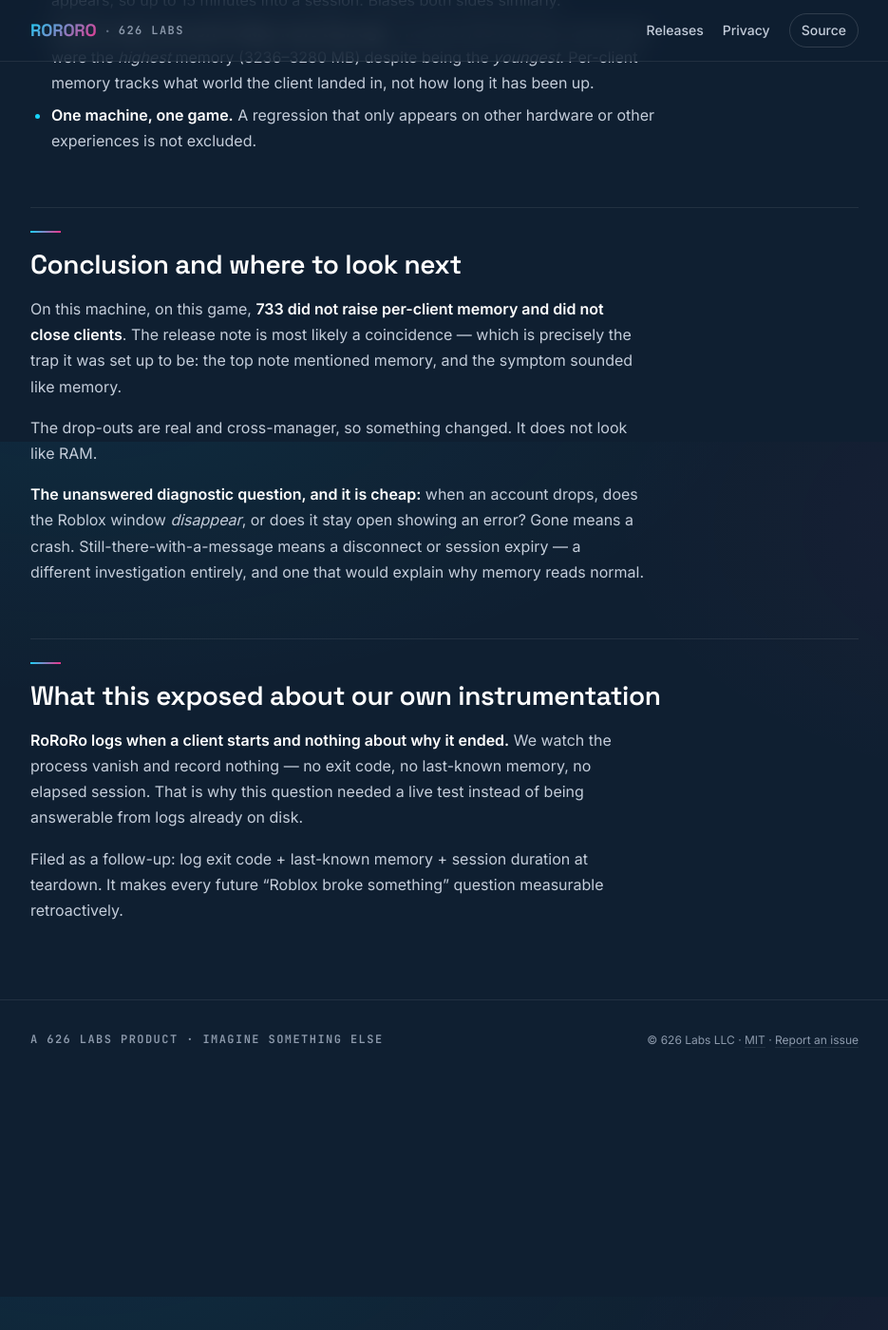
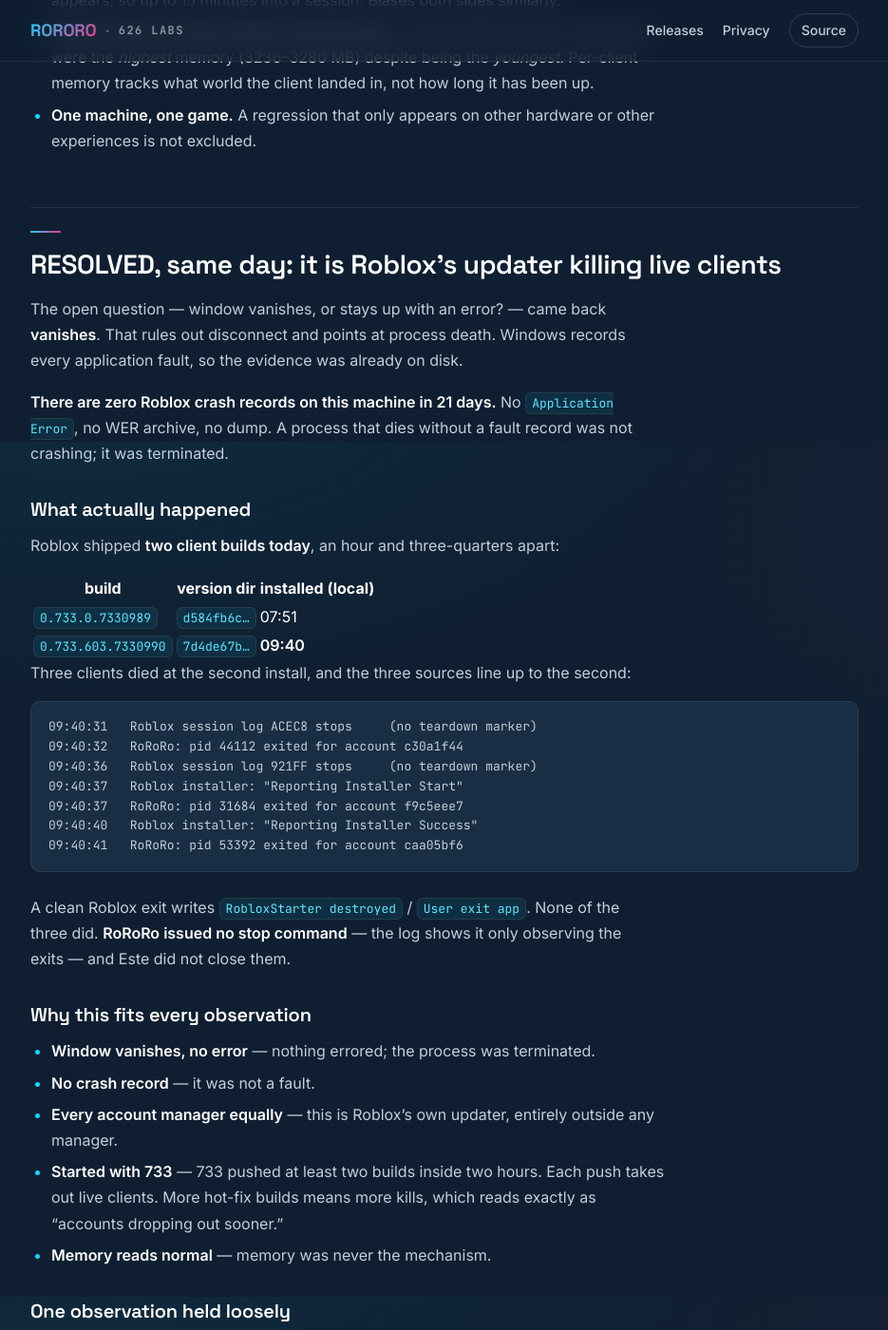
Before and after one commit to estevanhernandez-stack-ed/ROROROblox, a Jekyll site: the page built from docs/investigations/2026-08-07-roblox-733-memory-tracking.md, in a window 1280 px wide and 1400 px high, scrolled down 2235 px. Shown: the whole window at 95% size, without its empty margins (172-1107 px from the left). Built offline with Jekyll 4.4.1, drawn with Linux system fonts in a browser that asks for light colours; our own code applies the rules of GitHub Pages for plain Markdown files; before the commit the page ends 3395 px from its top, so only the background shows below that; some of the changed text lies outside the part shown.

Commit message:
docs: 733 drop-outs are Roblox's updater killing live clients, not memory
The open question came back "the window just vanishes," which rules out
disconnect and points at process death. The evidence was already on disk.

ZERO Roblox crash records on this machine in 21 days — no Application
Error, no WER archive, no dump. A process that dies without a fault record
was terminated, not crashed.

Roblox shipped TWO client builds today: 0.733.0.7330989 at 07:51 and
0.733.603.7330990 at 09:40. Three clients died at the second install, and
three independent sources agree to the second:

  09:40:31  Roblox session log stops, no teardown marker
  09:40:32  RoRoRo: pid 44112 exited
  09:40:37  Roblox installer: "Reporting Installer Start"
  09:40:40  Roblox installer: "Reporting Installer Success"
  09:40:41  RoRoRo: pid 53392 exited

A clean Roblox exit writes "RobloxStarter destroyed". None of the three did.
RoRoRo issued no stop command — our own log shows it only observing the
exits — and Este did not close them.

This fits every observation the memory hypothesis could not: no error
dialog, no crash record, all account managers equally, started with 733
(hot-fixed repeatedly, and every push kills what is running), and memory
reading normal throughout. For a one-client player that is one window
closing; for someone running eight it is eight at once, which is why
account-manager communities noticed and the playerbase did not.

Held loosely, deliberately: it killed the three highest-memory clients and
left five smaller ones alive. That may be a selection rule or it may be
that those three were newest and in busier worlds. Not claimed either way.

CORRECTING MY OWN FINDING. F-081 said we "record NOTHING when a client
ends." False — RobloxProcessTracker.cs:385 logs the exit, and that line is
what pinned the timing here. What is missing is the WHY: exit code, last
memory reading, session duration. That mispriced the fix as a new teardown
path when it is one enriched log statement.

Co-Authored-By: Claude Opus 5 <noreply@anthropic.com>

````diff
--- a/docs/investigations/2026-08-07-roblox-733-memory-tracking.md
+++ b/docs/investigations/2026-08-07-roblox-733-memory-tracking.md
@@ -65,24 +65,90 @@ reproduce.
 - **One machine, one game.** A regression that only appears on other hardware or other
   experiences is not excluded.
 
-## Conclusion and where to look next
+## RESOLVED, same day: it is Roblox's updater killing live clients
 
-On this machine, on this game, **733 did not raise per-client memory and did not close
-clients**. The release note is most likely a coincidence — which is precisely the trap it
-was set up to be: the top note mentioned memory, and the symptom sounded like memory.
+The open question — window vanishes, or stays up with an error? — came back **vanishes**.
+That rules out disconnect and points at process death. Windows records every application
+fault, so the evidence was already on disk.
 
-The drop-outs are real and cross-manager, so something changed. It does not look like RAM.
+**There are zero Roblox crash records on this machine in 21 days.** No `Application Error`,
+no WER archive, no dump. A process that dies without a fault record was not crashing; it was
+terminated.
 
-**The unanswered diagnostic question, and it is cheap:** when an account drops, does the
-Roblox window *disappear*, or does it stay open showing an error? Gone means a crash.
-Still-there-with-a-message means a disconnect or session expiry — a different investigation
-entirely, and one that would explain why memory reads normal.
+### What actually happened
+
+Roblox shipped **two client builds today**, an hour and three-quarters apart:
+
+| build | version dir | installed (local) |
+|---|---|---|
+| `0.733.0.7330989` | `d584fb6c…` | 07:51 |
+| `0.733.603.7330990` | `7d4de67b…` | **09:40** |
+
+Three clients died at the second install, and the three sources line up to the second:
+
+```
+09:40:31   Roblox session log ACEC8 stops     (no teardown marker)
+09:40:32   RoRoRo: pid 44112 exited for account c30a1f44
+09:40:36   Roblox session log 921FF stops     (no teardown marker)
+09:40:37   Roblox installer: "Reporting Installer Start"
+09:40:37   RoRoRo: pid 31684 exited for account f9c5eee7
+09:40:40   Roblox installer: "Reporting Installer Success"
+09:40:41   RoRoRo: pid 53392 exited for account caa05bf6
+```
+
+A clean Roblox exit writes `RobloxStarter destroyed` / `User exit app`. None of the three
+did. **RoRoRo issued no stop command** — the log shows it only observing the exits — and
+Este did not close them.
+
+### Why this fits every observation
+
+- **Window vanishes, no error** — nothing errored; the process was terminated.
+- **No crash record** — it was not a fault.
+- **Every account manager equally** — this is Roblox's own updater, entirely outside any manager.
+- **Started with 733** — 733 pushed at least two builds inside two hours. Each push takes out
+  live clients. More hot-fix builds means more kills, which reads exactly as "accounts
+  dropping out sooner."
+- **Memory reads normal** — memory was never the mechanism.
+
+### One observation held loosely
+
+It killed the three **highest-memory** clients (3236–3280 MB) and left five smaller ones
+(2578–2749 MB) alive. That may be memory-related, or it may be that those three were simply
+the newest, launched at 08:37–08:39 into busier worlds. **Not enough evidence to claim a
+selection rule** — recorded so a future occurrence can confirm or kill it.
+
+## Conclusion
+
+**733 did not raise per-client memory.** The release note was a coincidence — precisely the
+trap it was set up to be: the top note mentioned memory, and the symptom sounded like memory.
+Chasing it would have burned days.
+
+**The drop-outs are Roblox's own updater terminating live clients when a new build installs.**
+Not a crash, not a disconnect, not RoRoRo, and nothing the clan can fix on their end. 733 has
+been hot-fixed repeatedly, and every push kills whatever is running.
+
+For a single-client player that is one window closing and mildly annoying. For someone running
+eight, it is eight sessions gone at once — which is why account-manager communities noticed and
+the general playerbase did not.
 
 ## What this exposed about our own instrumentation
 
-**RoRoRo logs when a client starts and nothing about why it ended.** We watch the process
-vanish and record nothing — no exit code, no last-known memory, no elapsed session. That is
-why this question needed a live test instead of being answerable from logs already on disk.
+`RobloxProcessTracker.cs:385` logs **that** a client exited — pid and account id. That line is
+what pinned the timing here, so it earned its keep. What it does not carry is **why**: no exit
+code, no last-known private bytes, no session duration.
 
-Filed as a follow-up: log exit code + last-known memory + session duration at teardown. It
-makes every future "Roblox broke something" question measurable retroactively.
+*(An earlier version of this section, and of F-081, said we "record nothing when a client ends."
+That was wrong, and it mispriced the fix as a new teardown path. It is one enriched log
+statement.)*
+
+Because of that gap, answering this took a 45-minute live test plus Windows event logs plus
+Roblox's own client logs, reconstructed by hand. With exit code, last memory reading, session
+duration — and a distinct line when several clients exit inside a few seconds, which is the
+updater-kill signature — the same question would have been a grep.
+
+## What to tell the clan
+
+It is not their PC, not their RAM, and not their account manager. Roblox is shipping frequent
+client updates and each one closes running clients. The practical mitigation is the same one
+that already exists for the memory case: relaunch after an update lands. Worth saying plainly,
+because the natural assumption is that something on their end is broken.
````
Also changed, not shown: docs/superpowers/research/2026-08-04-rororo-settings-ui-audit-findings.md (+1 -1 lines).
